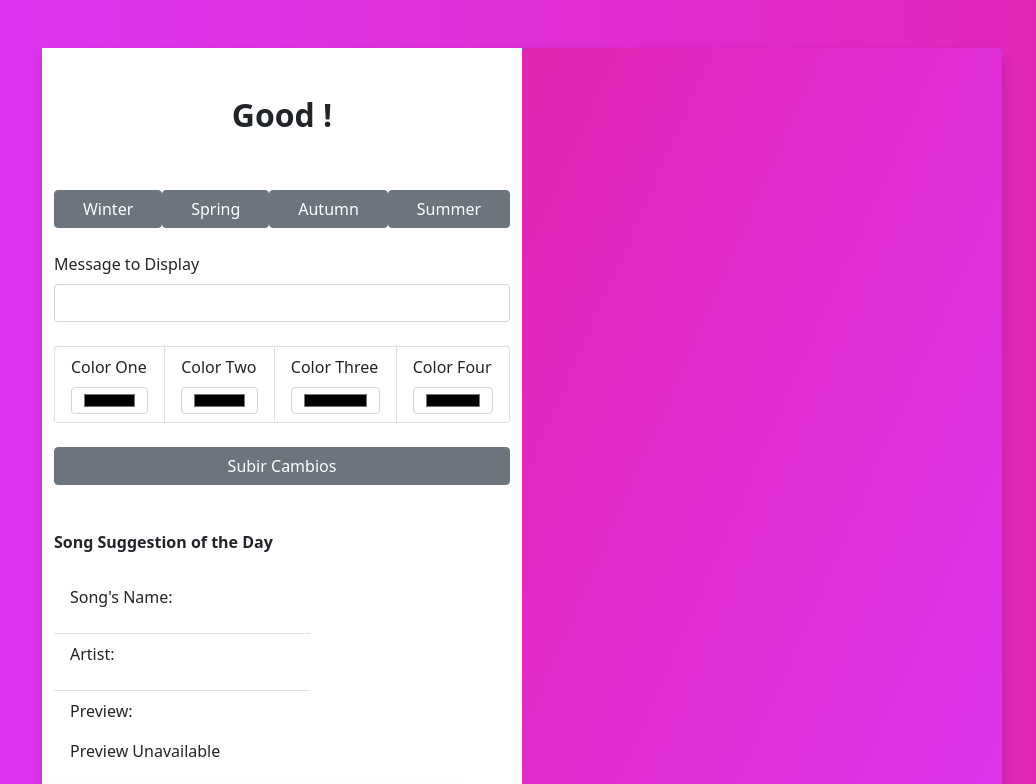
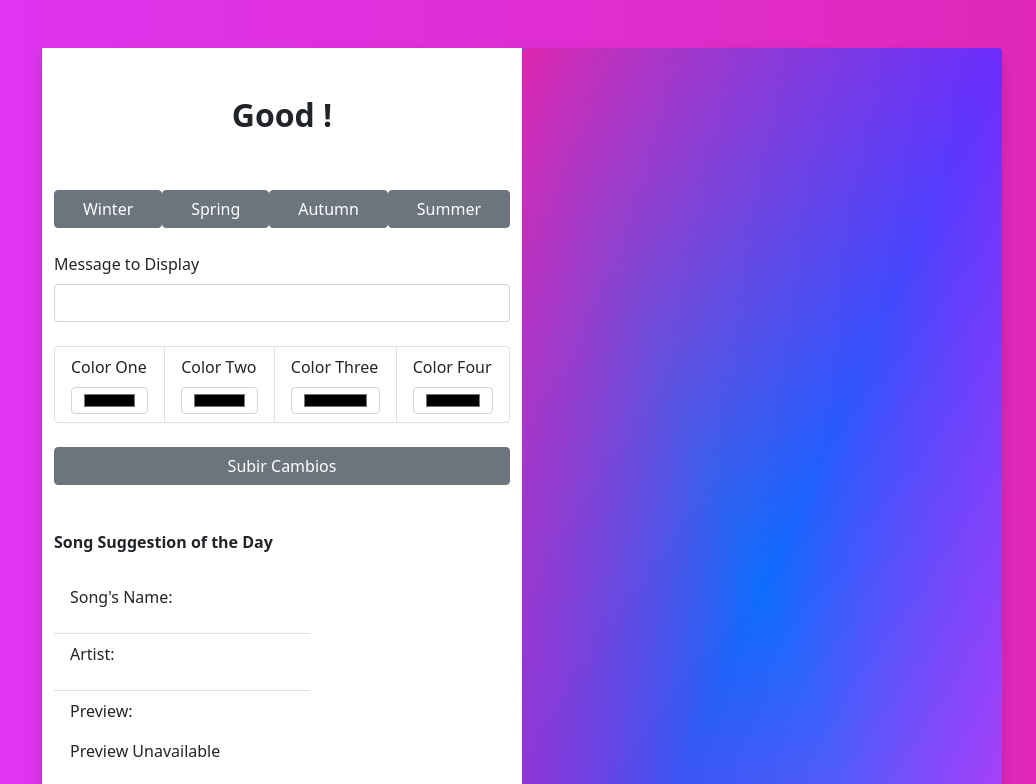
Before and after one commit to sebastianibam002/MessageViewer, a Django app: template home/templates/home/index.html in a window 1280 px wide. Shown: the top 784 px of the page, without its empty margins (118-1154 px from the left). Run offline with Django 4.2, Linux system fonts and the light colour scheme; the template is opened without the code that fills it, so the values that code supplies are empty.

Commit message:
change on the box diagram

```diff
--- a/home/templates/home/index.html
+++ b/home/templates/home/index.html
@@ -19,7 +19,10 @@
 
         .bg{
             background-position: center center;
+            background: linear-gradient(to top left, var(--first), rgba(255, 153, 150, 0), var(--second)), linear-gradient(to top right, var(--third), rgba(255, 153, 150, 0), var(--fourth)) rgba(255, 153, 150, 0);
+            /**
             background: linear-gradient(to top left, var(--first), var(--second)), linear-gradient(to top right, var(--third), var(--fourth));
+            **/
         }
 
     </style>
```
